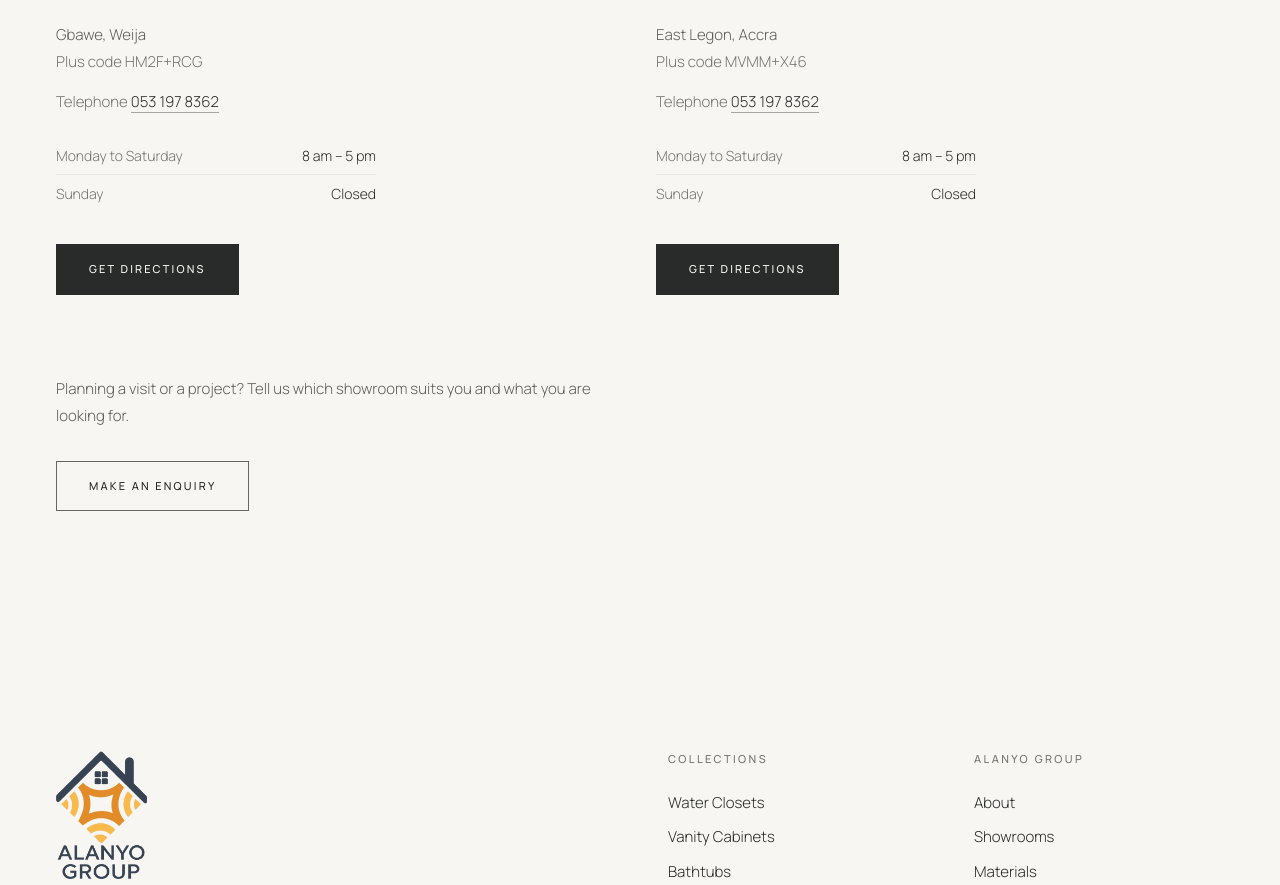
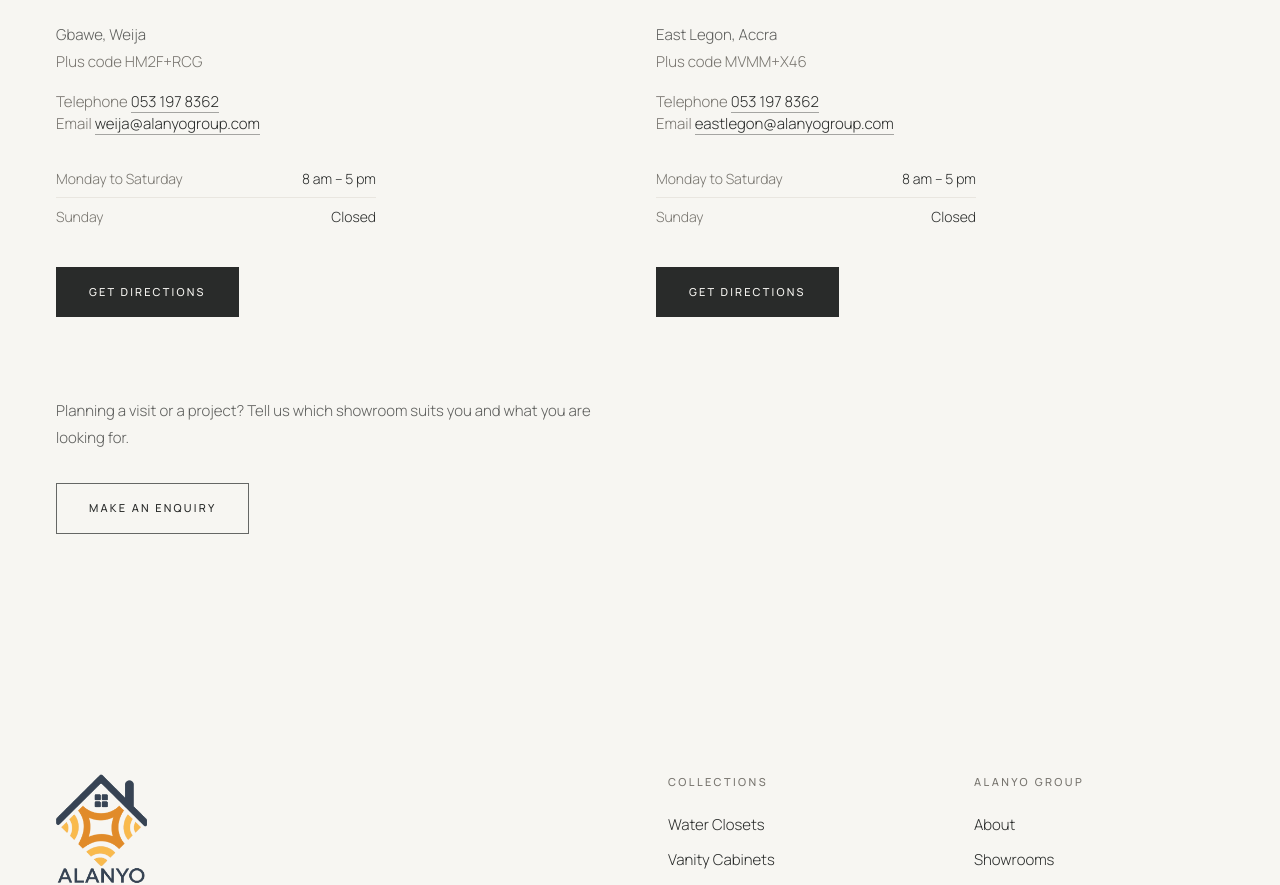
Before and after one commit to eshunyhaw-del/alanyogroup, a Next.js app in the folder web/: page /showroom in a window 1280 px wide. Shown: the part 1147-2032 px from the top of the page. Built offline with nearby package versions, Linux system fonts and the light colour scheme.

Commit message:
Show each showroom's email on the Showrooms page and in pickup details
Co-Authored-By: Claude Sonnet 5.5 <noreply@anthropic.com>

```diff
--- a/web/src/app/showroom/page.tsx
+++ b/web/src/app/showroom/page.tsx
@@ -46,6 +46,11 @@ export default function ShowroomPage() {
                 ) : (
                   <span className="text-warm">to be confirmed</span>
                 )}
+                <br />
+                <span className="text-warm">Email </span>
+                <a href={`mailto:${s.email}`} className="border-b border-ink/40 hover:border-ink">
+                  {s.email}
+                </a>
               </p>
               <dl className="mt-6 max-w-xs divide-y divide-stone text-[14px] font-light">
                 {showroomHours.map((h) => (
--- a/web/src/components/OrderConfirmation.tsx
+++ b/web/src/components/OrderConfirmation.tsx
@@ -171,6 +171,10 @@ function PaidOrder({ order }: { order: OrderStatus }) {
                 </a>
               </>
             )}
+            <br />
+            <a href={`mailto:${room.email}`} className="border-b border-ink/40 hover:border-ink">
+              {room.email}
+            </a>
           </p>
           <p className="mt-3">
             Your order is available now that your payment is confirmed, and pickup is free. Please bring this code and a
--- a/web/src/lib/showrooms.ts
+++ b/web/src/lib/showrooms.ts
@@ -8,6 +8,8 @@ export type Showroom = {
   mapsUrl: string;
   /** Local display format and the international form used for tel: links. */
   phone?: { display: string; e164: string };
+  /** The showroom's own inbox. */
+  email: string;
 };
 
 /** Supplied from the Weija listing and applied to both showrooms at the owner's instruction. */
@@ -26,6 +28,7 @@ export const showrooms: Showroom[] = [
     addressLine: "Gbawe, Weija",
     mapsUrl: "https://www.google.com/maps/search/?api=1&query=5.552011%2C-0.3264081",
     phone: sharedPhone, // one number serves both showrooms, at the owner's instruction
+    email: "weija@alanyogroup.com",
   },
   {
     slug: "east-legon",
@@ -34,6 +37,7 @@ export const showrooms: Showroom[] = [
     plusCode: "MVMM+X46",
     addressLine: "East Legon, Accra",
     mapsUrl: "https://www.google.com/maps/search/?api=1&query=MVMM%2BX46%2C%20Accra",
+    email: "eastlegon@alanyogroup.com",
     phone: sharedPhone,
   },
 ];
```
